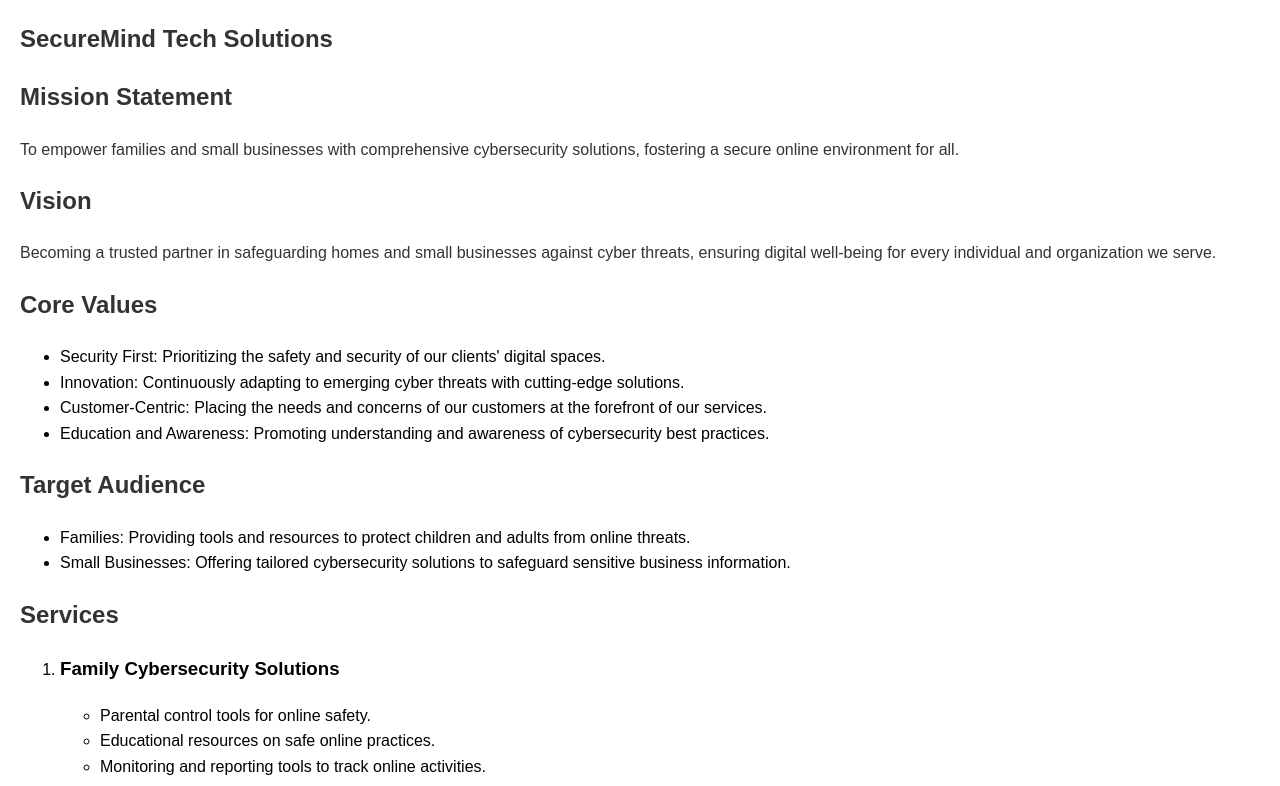
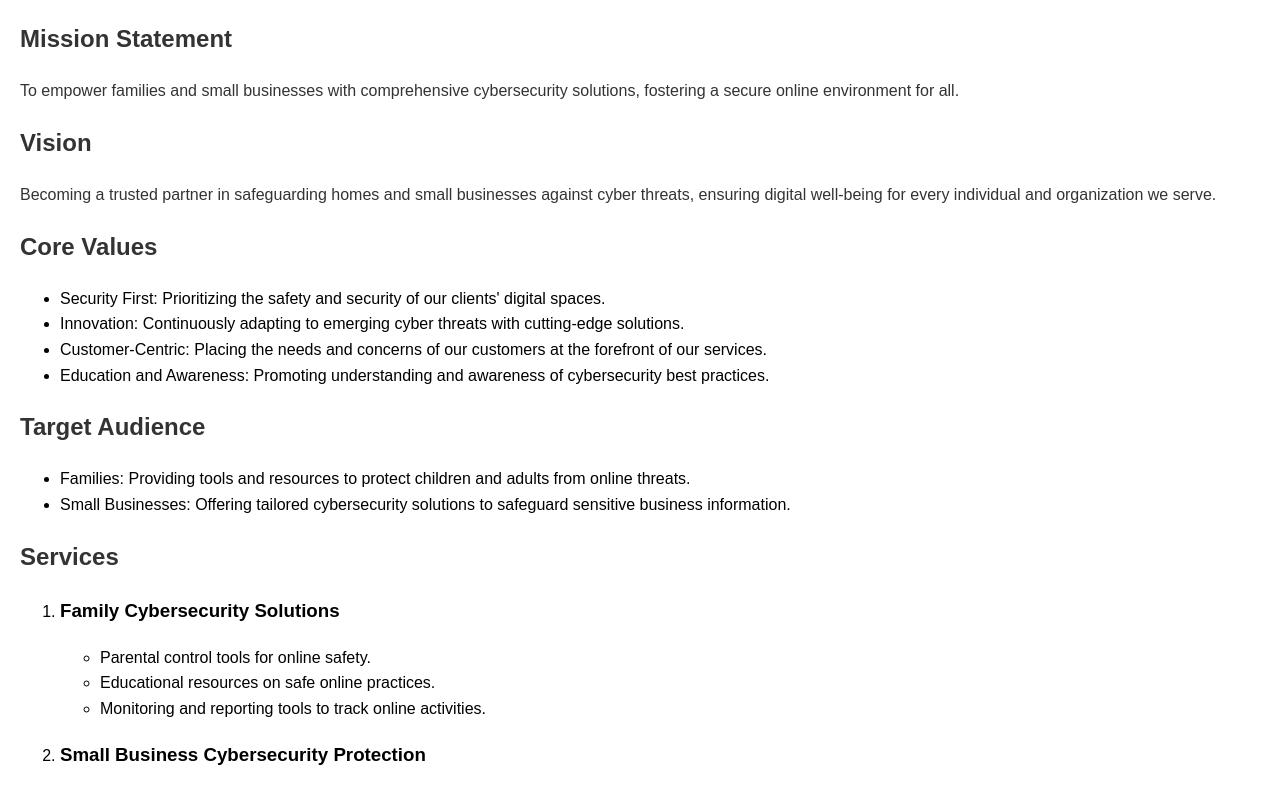
Before and after one commit to SecureMindkym/securemind.github.io, a plain HTML site: page docs/index.html in a window 1280 px wide. Shown: the top 786 px of the page. Drawn offline with Linux system fonts and the light colour scheme.

Commit message:
Update index.html

```diff
--- a/docs/index.html
+++ b/docs/index.html
@@ -28,7 +28,6 @@
 
 
     <section>
-                <h1>SecureMind Tech Solutions</h1>
         <h2>Mission Statement</h2>
         <p>To empower families and small businesses with comprehensive cybersecurity solutions, fostering a secure online environment for all.</p>
     </section>
```
